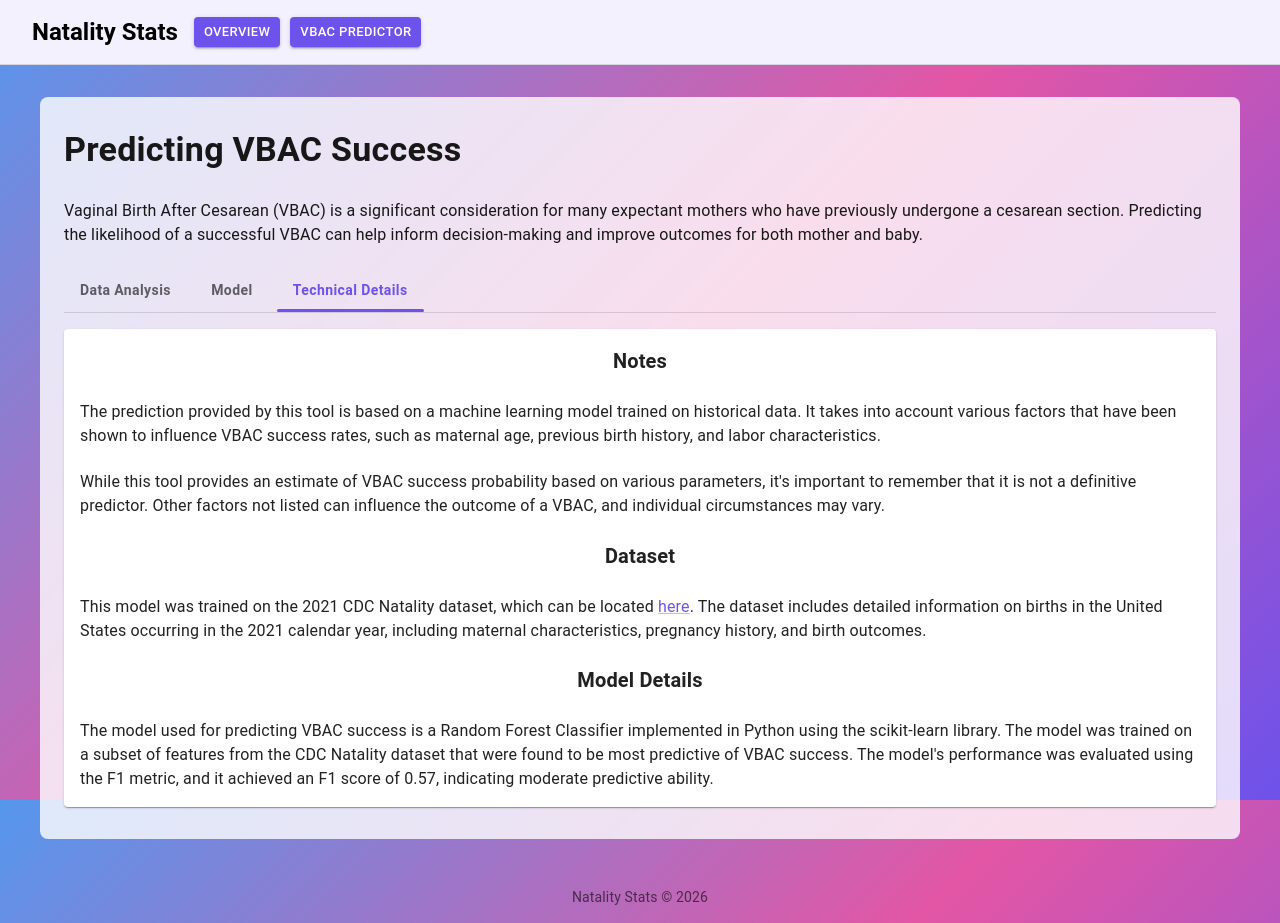
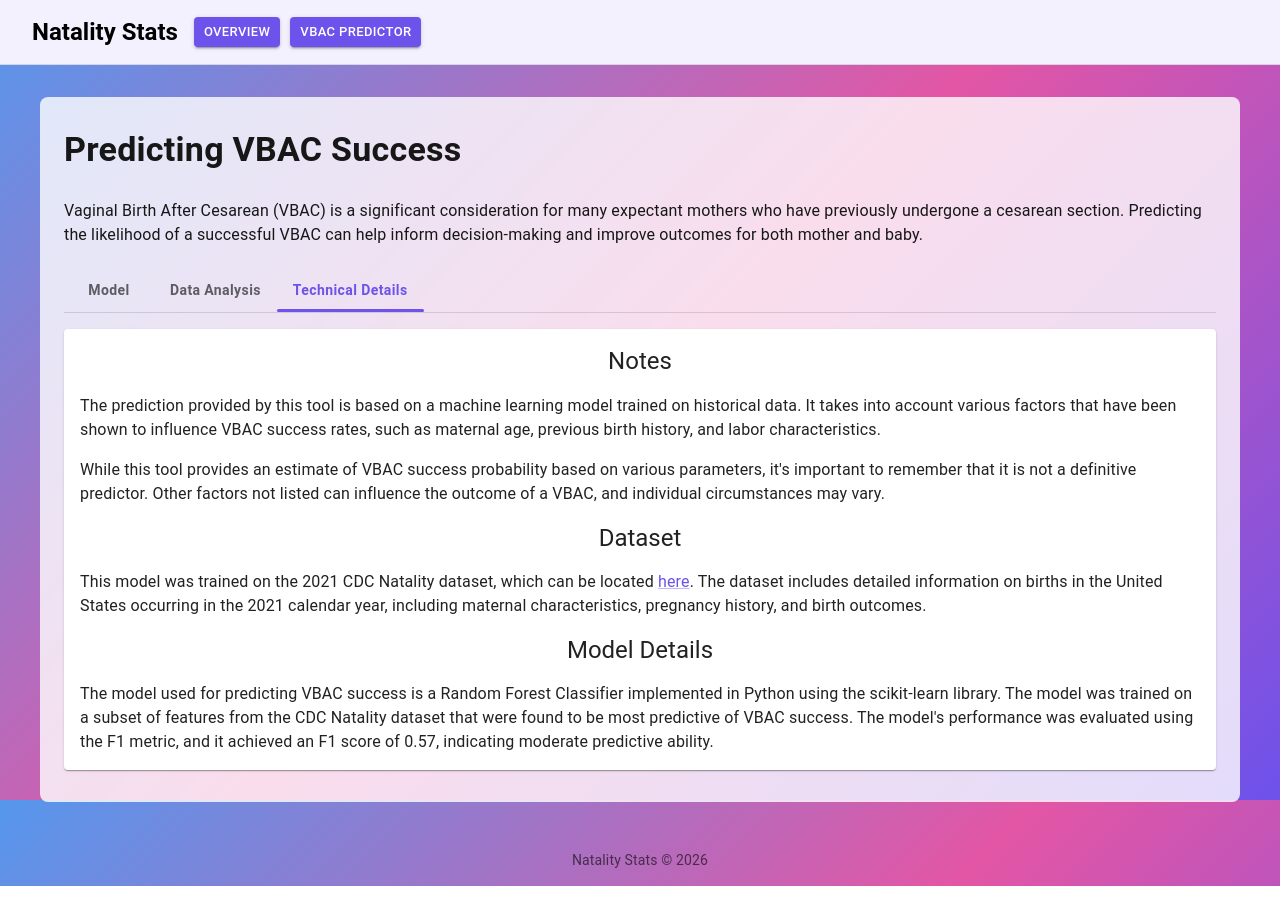
Before and after one commit to shroommu/natality-stats, a Next.js app in the folder frontend/: page /vbac in a window 1280 px wide. Both pictures are taken after a click on the tab "Technical Details". After the commit the page ends 886 px from the top, so only its background shows below. Built offline with nearby package versions, Linux system fonts and the light colour scheme.

Commit message:
style changes, change tab order

```diff
--- a/frontend/app/vbac/page.tsx
+++ b/frontend/app/vbac/page.tsx
@@ -18,14 +18,14 @@ export default function VBAC() {
 function VBACContent() {
   const tabItems: TabsItem[] = [
     {
+      label: "Model",
+      value: "model",
+      content: <VBACModel />,
+    },
+    {
       label: "Data Analysis",
       value: "data-analysis",
       content: <VBACCharts />,
-    },
-    {
-      label: "Model",
-      value: "model",
-      content: <VBACModel />,
     },
     {
       label: "Technical Details",
@@ -42,27 +42,23 @@ function VBACContent() {
               alignItems: "center",
             }}
           >
-            <Typography variant="h6" sx={{ fontWeight: 600 }} gutterBottom>
-              Notes
-            </Typography>
-            <Typography variant="body1" gutterBottom>
+            <Typography variant="h5">Notes</Typography>
+            <Typography variant="body1">
               The prediction provided by this tool is based on a machine
               learning model trained on historical data. It takes into account
               various factors that have been shown to influence VBAC success
               rates, such as maternal age, previous birth history, and labor
               characteristics.
             </Typography>
-            <Typography variant="body1" gutterBottom>
+            <Typography variant="body1">
               While this tool provides an estimate of VBAC success probability
               based on various parameters, it&apos;s important to remember that
               it is not a definitive predictor. Other factors not listed can
               influence the outcome of a VBAC, and individual circumstances may
               vary.
             </Typography>
-            <Typography variant="h6" sx={{ fontWeight: 600 }} gutterBottom>
-              Dataset
-            </Typography>
-            <Typography variant="body1" gutterBottom>
+            <Typography variant="h5">Dataset</Typography>
+            <Typography variant="body1">
               This model was trained on the 2021 CDC Natality dataset, which can
               be located{" "}
               <Link
@@ -76,9 +72,7 @@ function VBACContent() {
               United States occurring in the 2021 calendar year, including
               maternal characteristics, pregnancy history, and birth outcomes.
             </Typography>
-            <Typography variant="h6" sx={{ fontWeight: 600 }} gutterBottom>
-              Model Details
-            </Typography>
+            <Typography variant="h5">Model Details</Typography>
             <Typography variant="body1">
               The model used for predicting VBAC success is a Random Forest
               Classifier implemented in Python using the scikit-learn library.
```
